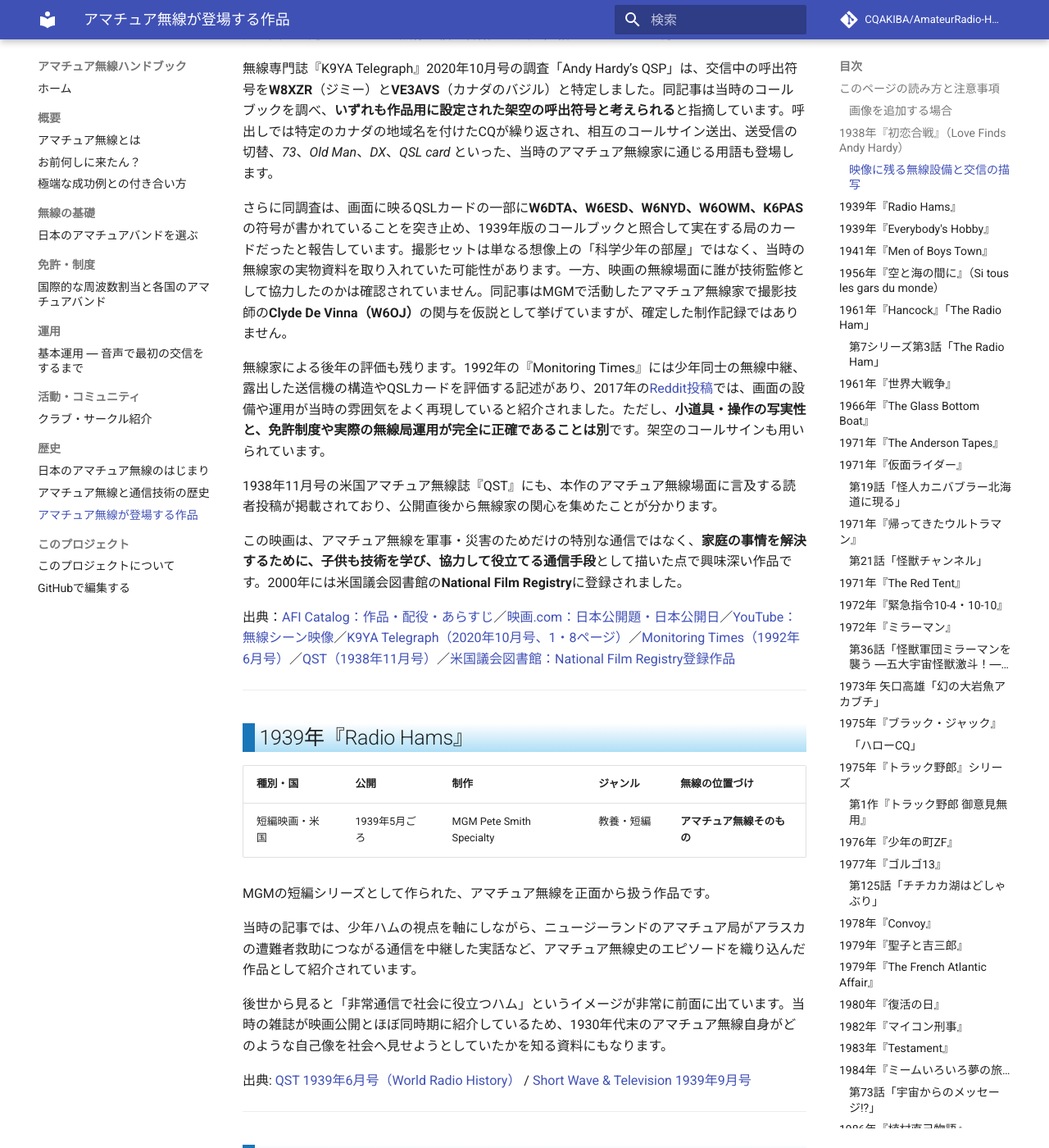
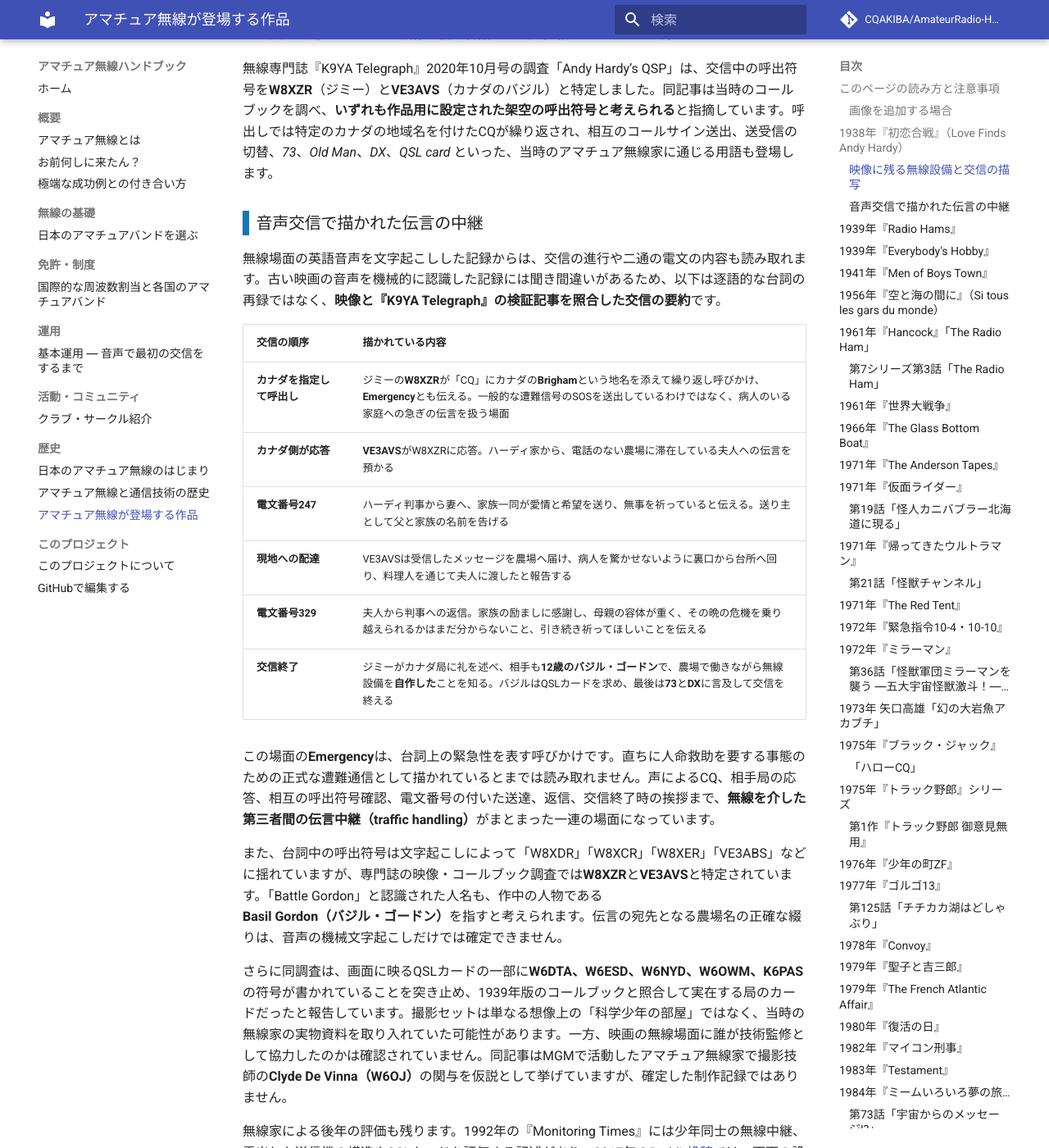
Before and after one commit to CQAKIBA/AmateurRadio-Handbook, an MkDocs documentation site: the page built from docs/15_歴史/アマチュア無線が登場する作品.md, in a window 1280 px wide and 1400 px high, scrolled down 2574 px. Shown: the whole window at 82% size. Built offline with MkDocs 1.6.1 and Material for MkDocs 9.7.7, drawn with Linux system fonts in a browser that asks for light colours; comment, search, counter and statistics services are not loaded; some of the changed text lies outside the part shown.

Commit message:
docs: detail Andy Hardy radio traffic with message numbers and transcribed dialogue caveats

```diff
--- a/docs/15_歴史/アマチュア無線が登場する作品.md
+++ b/docs/15_歴史/アマチュア無線が登場する作品.md
@@ -55,7 +55,7 @@
 
 ミッキー・ルーニー主演のアンディ・ハーディ家族映画。日本では**『初恋合戦』**の題名で公開されました。クリスマスを前に、アンディの母エミリーは病気の母親を看病するためカナダの地方へ出かけます。滞在先には電話がなく、電報では母を不安にさせてしまうと悩む父のハーディ判事に対し、アンディは近所の少年アマチュア無線家にメッセージを託す方法を提案します。
 
-少年無線家**ジミー・マクマホン**（Jimmy MacMahon、演：Gene Reynolds）は、自宅のシャックからカナダの無線局を呼び出し、判事の家族宛ての伝言を届けようとします。応答したカナダの少年無線家**バジル・ゴードン**が伝言を受け取り、宛先まで届けてから、無線で配達完了を知らせるという展開です。現代のインターネットやメッセージアプリに頼らず、アマチュア無線家同士の人的な中継によって遠隔地の家族を結ぶ、1930年代の通信文化が物語の重要な場面として描かれています。
+少年無線家**ジミー・マクマホン**（Jimmy MacMahon、演：Gene Reynolds）は、自宅のシャックからカナダの無線局を呼び出し、判事の家族宛ての伝言を届けようとします。応答したカナダの少年無線家**バジル・ゴードン**が伝言を受け取り、現地の農場へ届けてから、無線で**夫人からの返信も送り返す**という展開です。現代のインターネットやメッセージアプリに頼らず、アマチュア無線家同士の人的な中継によって遠隔地の家族を結ぶ、1930年代の通信文化が物語の重要な場面として描かれています。
 
 ### 映像に残る無線設備と交信の描写
 
@@ -64,6 +64,23 @@
 映像の時刻に沿って見ると、**0分04秒ごろ**には少年が大きな機械式の操作部を手で調整し、別の台の真空管や大型のコイルを備えた装置が映ります。**0分20秒ごろ**にはハーディ判事とアンディが少年の操作を見守り、**1分20秒ごろ**には真空管やコイルを露出させた装置と時計が大きく映ります。**2分25秒ごろ**には判事が少年の操作を注視し、**3分20秒ごろ**には判事自身がヘッドホンを耳に当てる様子、**4分35秒ごろ**には判事が表情を緩める場面もあります。機器の操作と家族の反応を交互に見せることで、無線通信が物語の進展に直結していることが分かります。
 
 無線専門誌『K9YA Telegraph』2020年10月号の調査「Andy Hardy’s QSP」は、交信中の呼出符号を**W8XZR**（ジミー）と**VE3AVS**（カナダのバジル）と特定しました。同記事は当時のコールブックを調べ、**いずれも作品用に設定された架空の呼出符号と考えられる**と指摘しています。呼出しでは特定のカナダの地域名を付けたCQが繰り返され、相互のコールサイン送出、送受信の切替、*73*、*Old Man*、*DX*、*QSL card* といった、当時のアマチュア無線家に通じる用語も登場します。
+
+### 音声交信で描かれた伝言の中継
+
+無線場面の英語音声を文字起こしした記録からは、交信の進行や二通の電文の内容も読み取れます。古い映画の音声を機械的に認識した記録には聞き間違いがあるため、以下は逐語的な台詞の再録ではなく、**映像と『K9YA Telegraph』の検証記事を照合した交信の要約**です。
+
+| 交信の順序 | 描かれている内容 |
+| --- | --- |
+| **カナダを指定して呼出し** | ジミーの**W8XZR**が「CQ」にカナダの**Brigham**という地名を添えて繰り返し呼びかけ、**Emergency**とも伝える。一般的な遭難信号のSOSを送出しているわけではなく、病人のいる家庭への急ぎの伝言を扱う場面 |
+| **カナダ側が応答** | **VE3AVS**がW8XZRに応答。ハーディ家から、電話のない農場に滞在している夫人への伝言を預かる |
+| **電文番号247** | ハーディ判事から妻へ、家族一同が愛情と希望を送り、無事を祈っていると伝える。送り主として父と家族の名前を告げる |
+| **現地への配達** | VE3AVSは受信したメッセージを農場へ届け、病人を驚かせないように裏口から台所へ回り、料理人を通じて夫人に渡したと報告する |
+| **電文番号329** | 夫人から判事への返信。家族の励ましに感謝し、母親の容体が重く、その晩の危機を乗り越えられるかはまだ分からないこと、引き続き祈ってほしいことを伝える |
+| **交信終了** | ジミーがカナダ局に礼を述べ、相手も**12歳のバジル・ゴードン**で、農場で働きながら無線設備を**自作した**ことを知る。バジルはQSLカードを求め、最後は**73**と**DX**に言及して交信を終える |
+
+この場面の**Emergency**は、台詞上の緊急性を表す呼びかけです。直ちに人命救助を要する事態のための正式な遭難通信として描かれているとまでは読み取れません。声によるCQ、相手局の応答、相互の呼出符号確認、電文番号の付いた送達、返信、交信終了時の挨拶まで、**無線を介した第三者間の伝言中継（traffic handling）**がまとまった一連の場面になっています。
+
+また、台詞中の呼出符号は文字起こしによって「W8XDR」「W8XCR」「W8XER」「VE3ABS」などに揺れていますが、専門誌の映像・コールブック調査では**W8XZR**と**VE3AVS**と特定されています。「Battle Gordon」と認識された人名も、作中の人物である**Basil Gordon（バジル・ゴードン）**を指すと考えられます。伝言の宛先となる農場名の正確な綴りは、音声の機械文字起こしだけでは確定できません。
 
 さらに同調査は、画面に映るQSLカードの一部に**W6DTA、W6ESD、W6NYD、W6OWM、K6PAS**の符号が書かれていることを突き止め、1939年版のコールブックと照合して実在する局のカードだったと報告しています。撮影セットは単なる想像上の「科学少年の部屋」ではなく、当時の無線家の実物資料を取り入れていた可能性があります。一方、映画の無線場面に誰が技術監修として協力したのかは確認されていません。同記事はMGMで活動したアマチュア無線家で撮影技師の**Clyde De Vinna（W6OJ）**の関与を仮説として挙げていますが、確定した制作記録ではありません。
 
```
